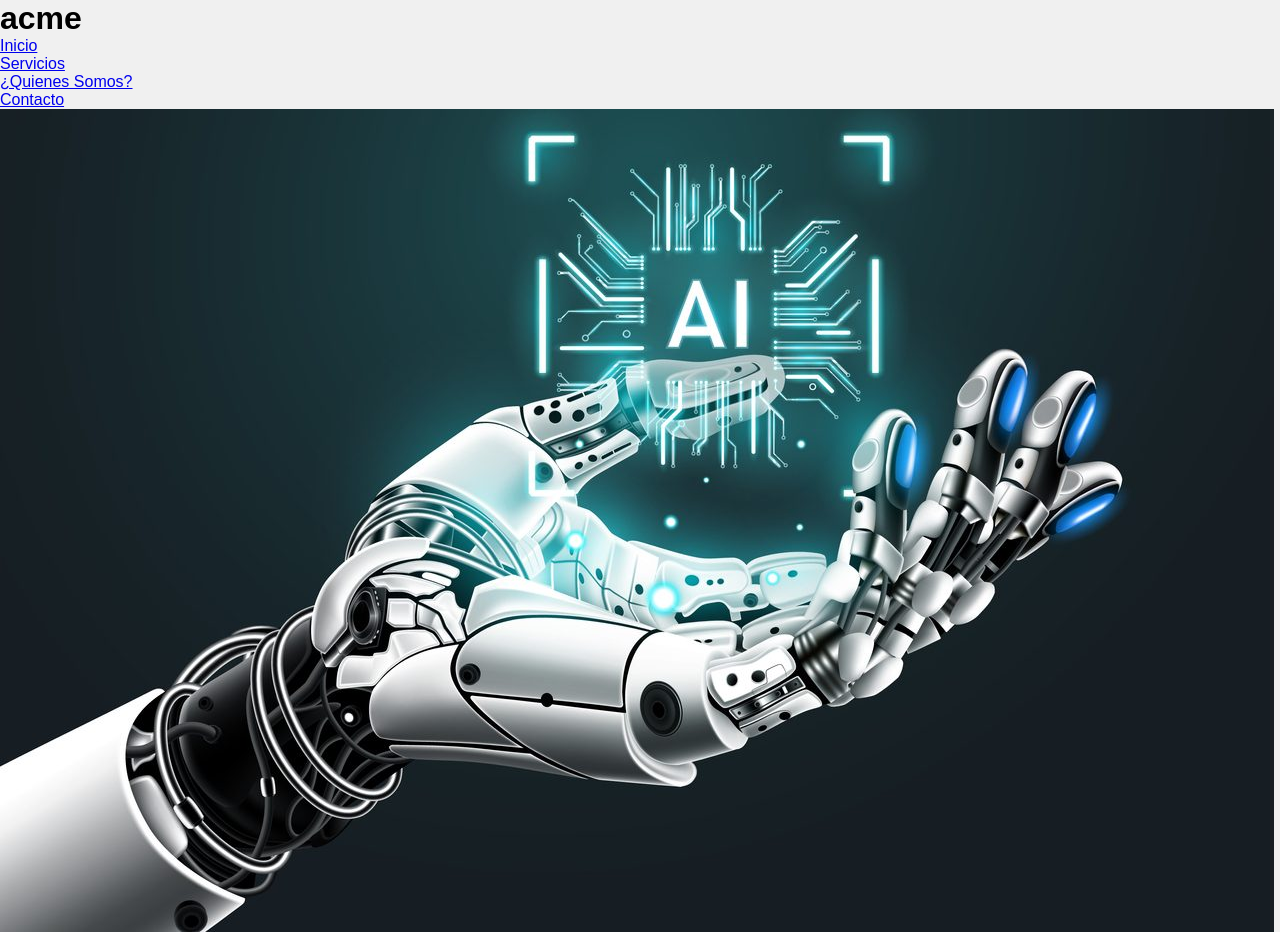
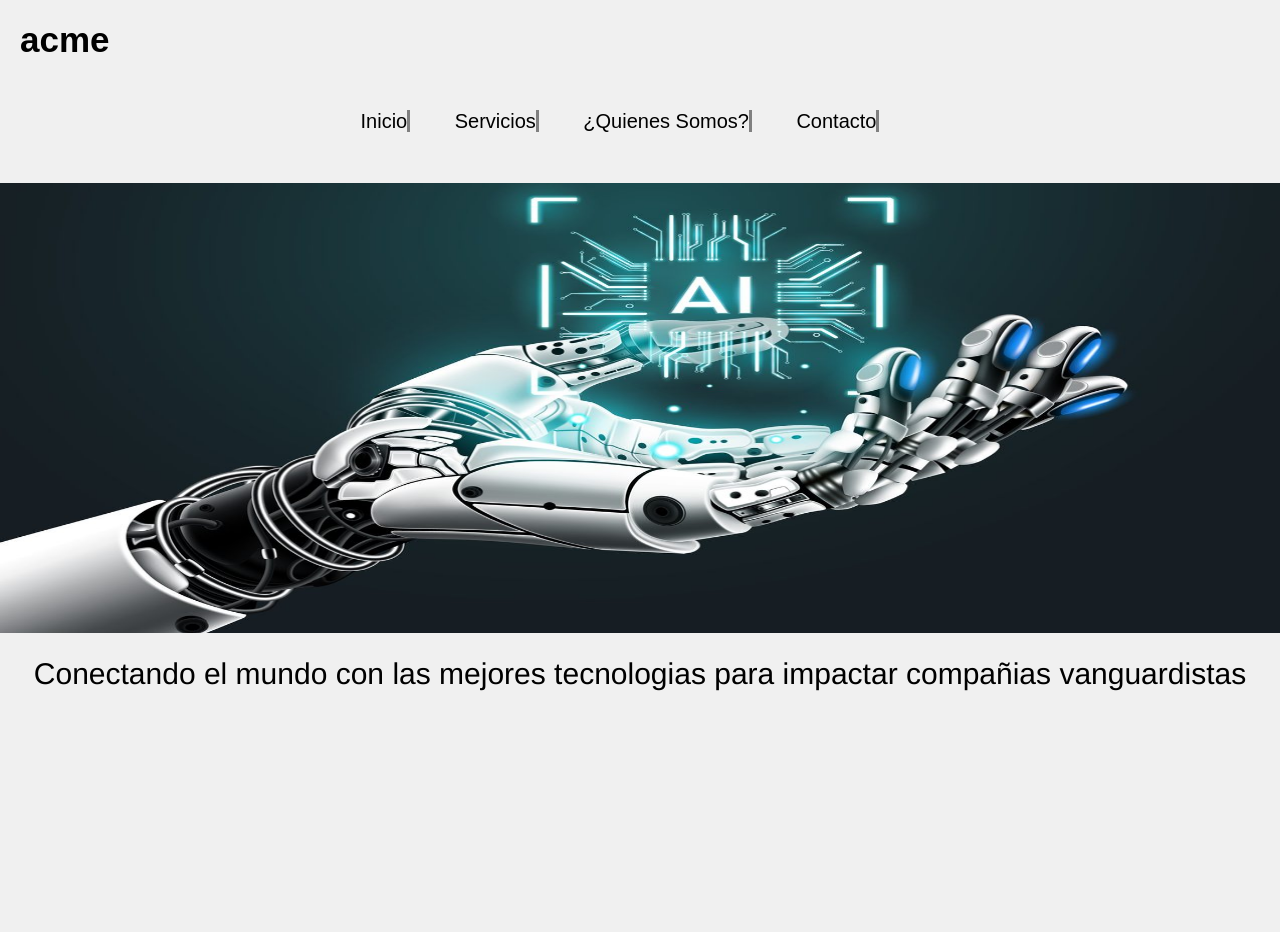
Before and after one commit to SantiagoRomero7/EXAMEN_HTML_CSS_SANTIAGOROMERO, a plain HTML site: page index.html in a window 1280 px wide. Shown: the top 932 px of the page. After the commit the page ends 820 px from the top, so only its background shows below. Drawn offline with Linux system fonts and the light colour scheme.

Commit message:
feat: :sparkles: diseño apartado inicio
diseño apartado inicio

```diff
--- a/css/style.css
+++ b/css/style.css
@@ -10,5 +10,45 @@
         margin: 0;
         padding: 0;
         height: 100vh;
+    }
+    h1{
+        font-size: 35px;
+        color: black;
+        margin: 20px;
+    }
+
+    .navbar{
+        text-align: end;
+        padding: 20px;
+        justify-items: center;
+        margin: 30px;
+
 
     }
+
+    img{
+        width: 100%;
+        height: 450px;
+    }
+
+    p{
+        font-size: 30px;
+        text-align: center;
+        padding: 20px;
+        font-family: 'Franklin Gothic Medium', 'Arial Narrow', Arial, sans-serif;
+    }
+
+    a{
+        text-decoration: none;
+        color: black;
+        cursor: pointer;
+        margin-right: 40px;
+        text-align: end;
+        border-right: solid gray;
+        font-size: 20px;
+    }
+
+    a:hover {
+        color: grey;
+        text-decoration: underline;
+    }
--- a/index.html
+++ b/index.html
@@ -10,10 +10,10 @@
     <h1>acme</h1>
     <nav class="navbar">
         <ul class="nav-list">
-            <li><a href="./index.html">Inicio</a></li>
-            <li><a href="./html/servicios.html">Servicios</a></li>
-            <li><a href="./html/quienessomos.html">¿Quienes Somos?</a></li>
-            <li><a href="./html/contacto.html">Contacto</a></li>
+            <a href="./index.html">Inicio</a></li>
+            <a href="./html/servicios.html">Servicios</a></li>
+            <a href="./html/quienessomos.html">¿Quienes Somos?</a></li>
+            <a href="./html/contacto.html">Contacto</a></li>
         </ul>
     </nav>
     <section id="inicio">
```
Also changed, not shown: html/servicios.html (+19 -0 lines).
